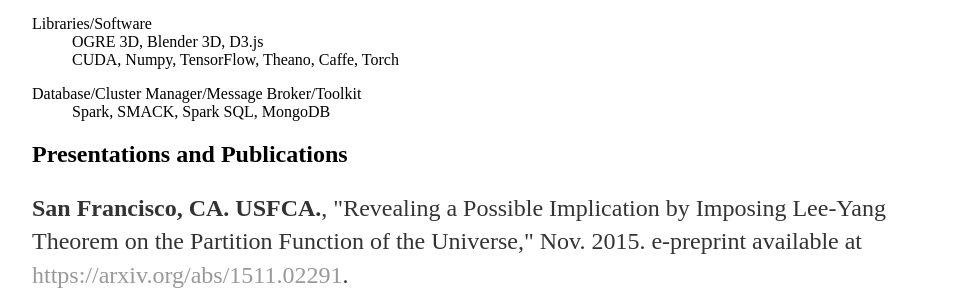
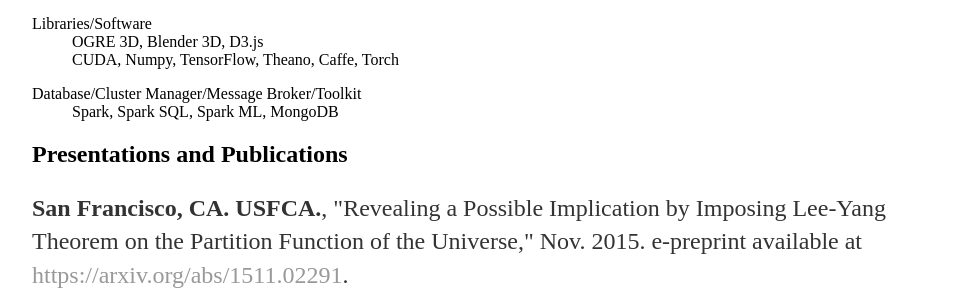
Before and after one commit to williamchuang/williamchuang.github.io, a Jekyll site: the page built from cv/index.html, in a window 1280 px wide and 900 px high, scrolled down 583 px. Shown: the part 157-452 px from the top of the window, without its empty margins (160-1114 px from the left). Built offline with Jekyll 4.4.1, drawn with Linux system fonts in a browser that asks for light colours; comment, search, counter and statistics services are not loaded.

Commit message:
Update index.html

```diff
--- a/cv/index.html
+++ b/cv/index.html
@@ -45,7 +45,7 @@
 					</dl>
 					<dl class="dl-horizontal">
 						<dt>Database/Cluster Manager/Message Broker/Toolkit</dt>
-						<dd>Spark, SMACK, Spark SQL, MongoDB</dd>
+						<dd>Spark, Spark SQL, Spark ML, MongoDB</dd>
 					</dl>
 					<h2>Presentations and Publications</h2>
 					<p><strong>San Francisco, CA. USFCA.</strong>, "Revealing a Possible Implication by Imposing Lee-Yang Theorem on the Partition Function of the Universe," Nov. 2015. e-preprint available at <a href="https://arxiv.org/abs/1511.02291">https://arxiv.org/abs/1511.02291</a>.</p>
```
